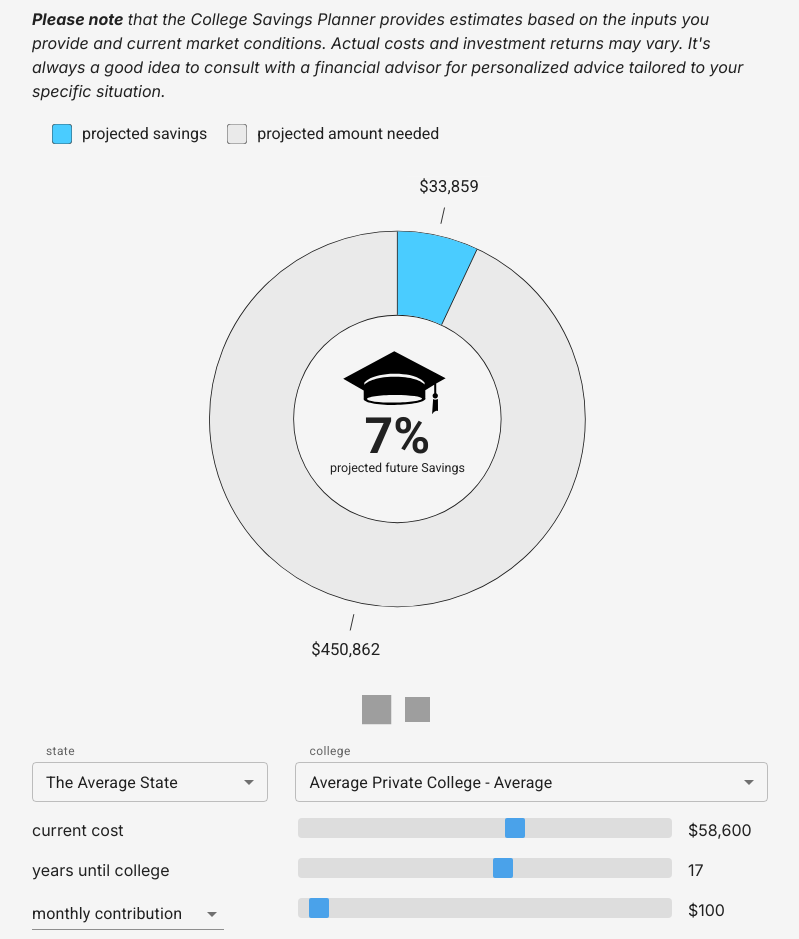
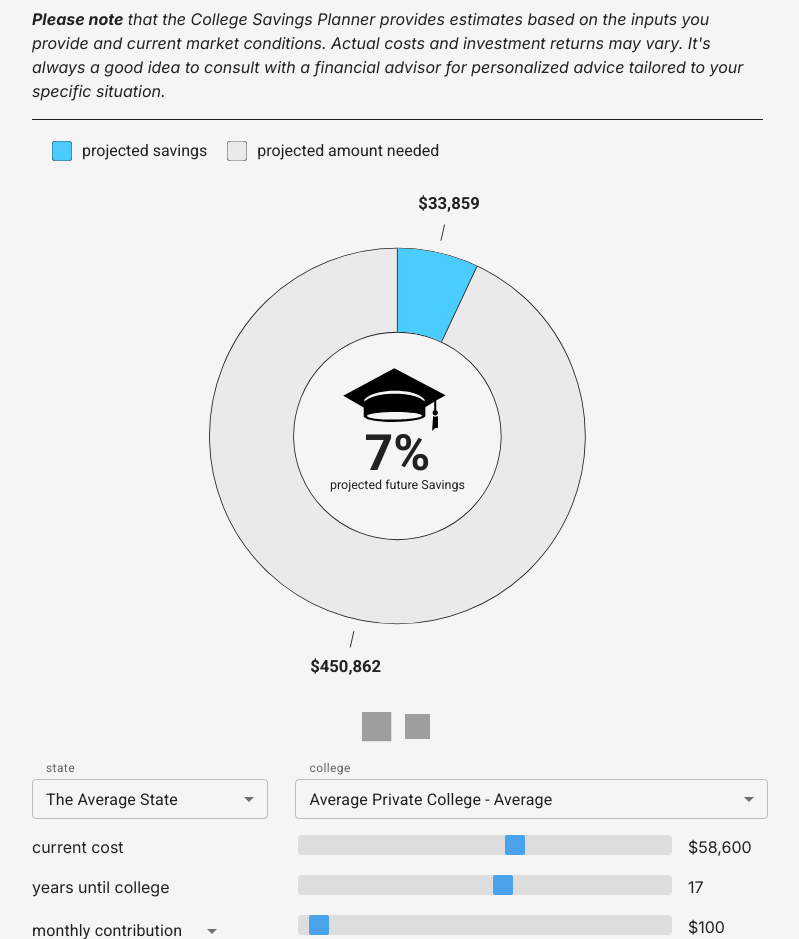
Before and after one commit to aokorodu/CollegeSavingsPlanner_React, a React (Vite) app in the folder CSP-react/: page / in a window 1280 px wide. Shown: the part 830-1769 px from the top of the page, without its empty margins (240-1039 px from the left). Built offline with nearby package versions, Linux system fonts and the light colour scheme; grey boxes are pictures that could not be loaded.

Commit message:
keys all wrapped up

```diff
--- a/CSP-react/src/App.css
+++ b/CSP-react/src/App.css
@@ -79,6 +79,8 @@ select {
   position: relative;
   width: fit-content;
   height: fit-content;
+  border-top: 1px solid #212121;
+  padding-top: 1rem;
 }
 
 .chartContainer {
--- a/CSP-react/src/components/BarGraph/BarGraph.tsx
+++ b/CSP-react/src/components/BarGraph/BarGraph.tsx
@@ -178,8 +178,8 @@ const BarGraph = forwardRef((props, ref) => {
     return (
         <>
             <div className={styles.keyContainer}>
-                <KeyItem label='future cost' ref={costKeyRectRef} />
-                <KeyItem label='future savings' ref={savedKeyRectRef} />
+                <KeyItem label='projected future cost' ref={costKeyRectRef} />
+                <KeyItem label='projected savings' ref={savedKeyRectRef} />
             </div>
             <div ref={containerRef} className={classNames(styles.barGraphContainer)}>
                 <svg width="100%" height="100%" viewBox={`${-vbMargin} ${-vbMargin} ${vbWidth + vbMargin * 2} ${vbHeight + vbMargin * 2}`} preserveAspectRatio="xMidYMid meet" >
--- a/CSP-react/src/components/PieChart/Spinnertext.module.css
+++ b/CSP-react/src/components/PieChart/Spinnertext.module.css
@@ -1,5 +1,5 @@
 .spinnerText {
-  font-weight: 400;
+  font-weight: 600;
   font-size: 40px;
   opacity: inherit;
 }
```
